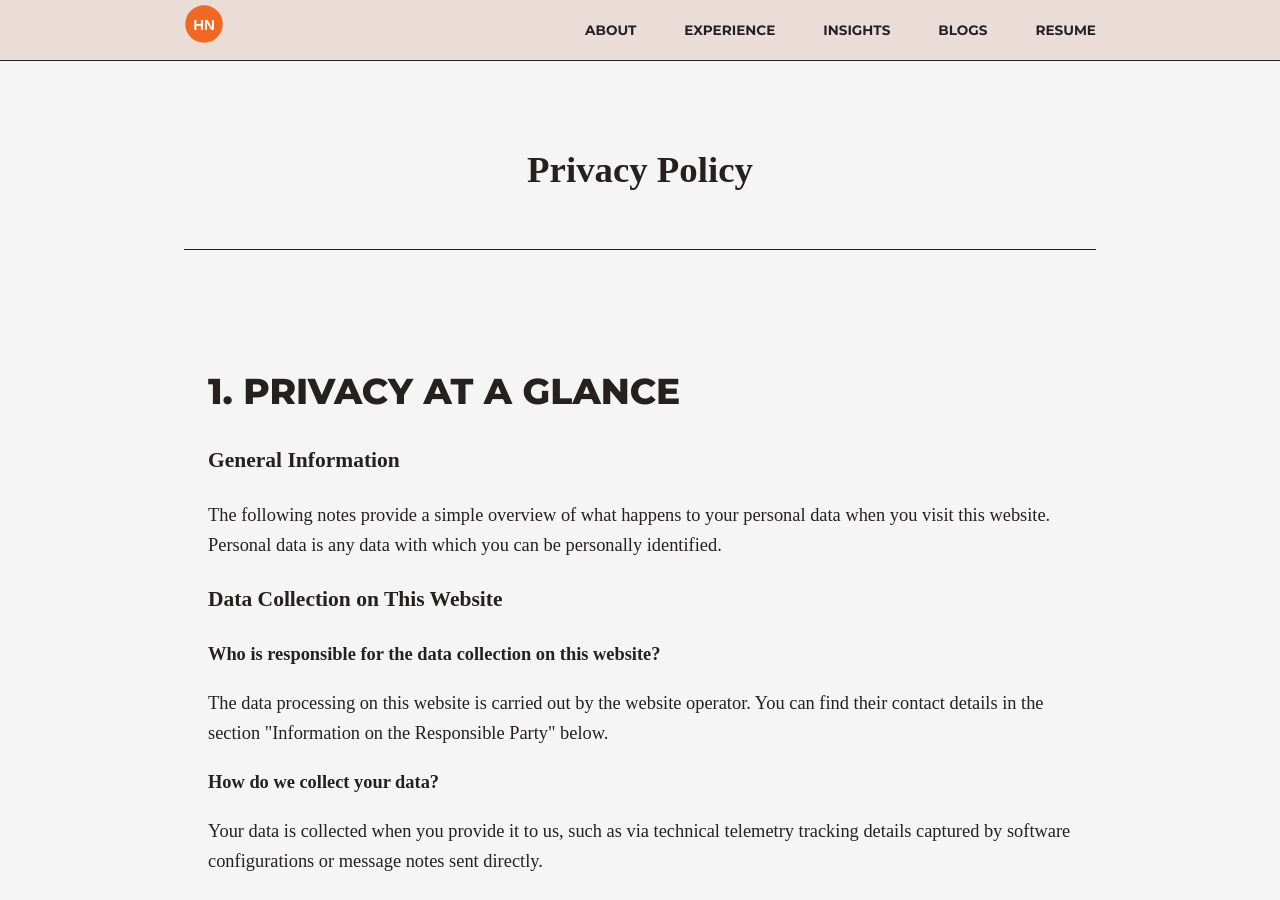
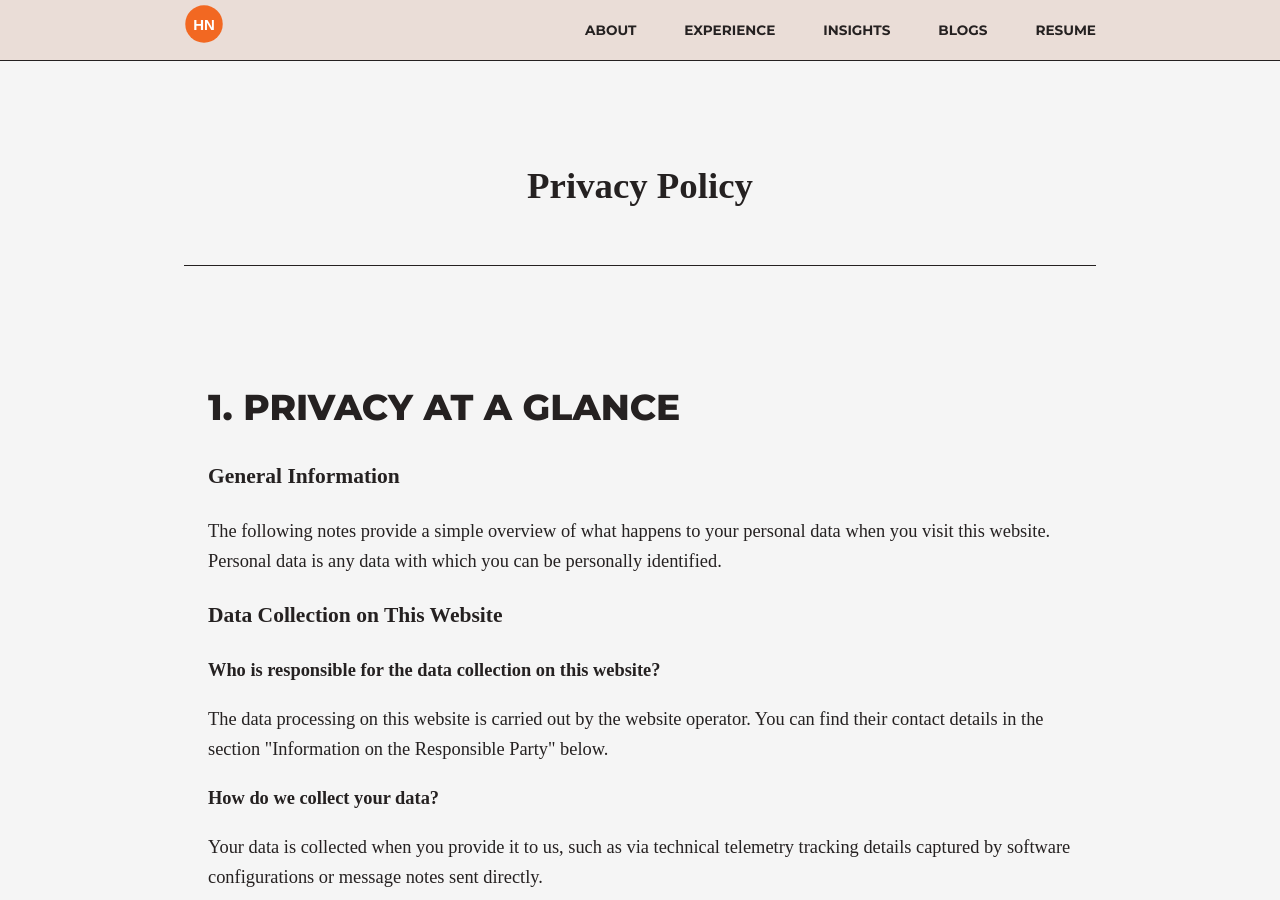
Before and after one commit to huongntn/portfolio-website, a Jekyll site: the page built from privacy/index.html, in a window 1280 px wide and 900 px high. Built offline with Jekyll 4.4.1, drawn with Linux system fonts in a browser that asks for light colours; some web fonts are replaced.

Commit message:
Update index.html

```diff
--- a/privacy/index.html
+++ b/privacy/index.html
@@ -3,7 +3,7 @@ layout: default
 title: Privacy Policy
 ---
 
-<div class="container">
+<div class="container spacer-top">
   <div class="about-header">
     <h1>Privacy Policy</h1>
   </div>
```
